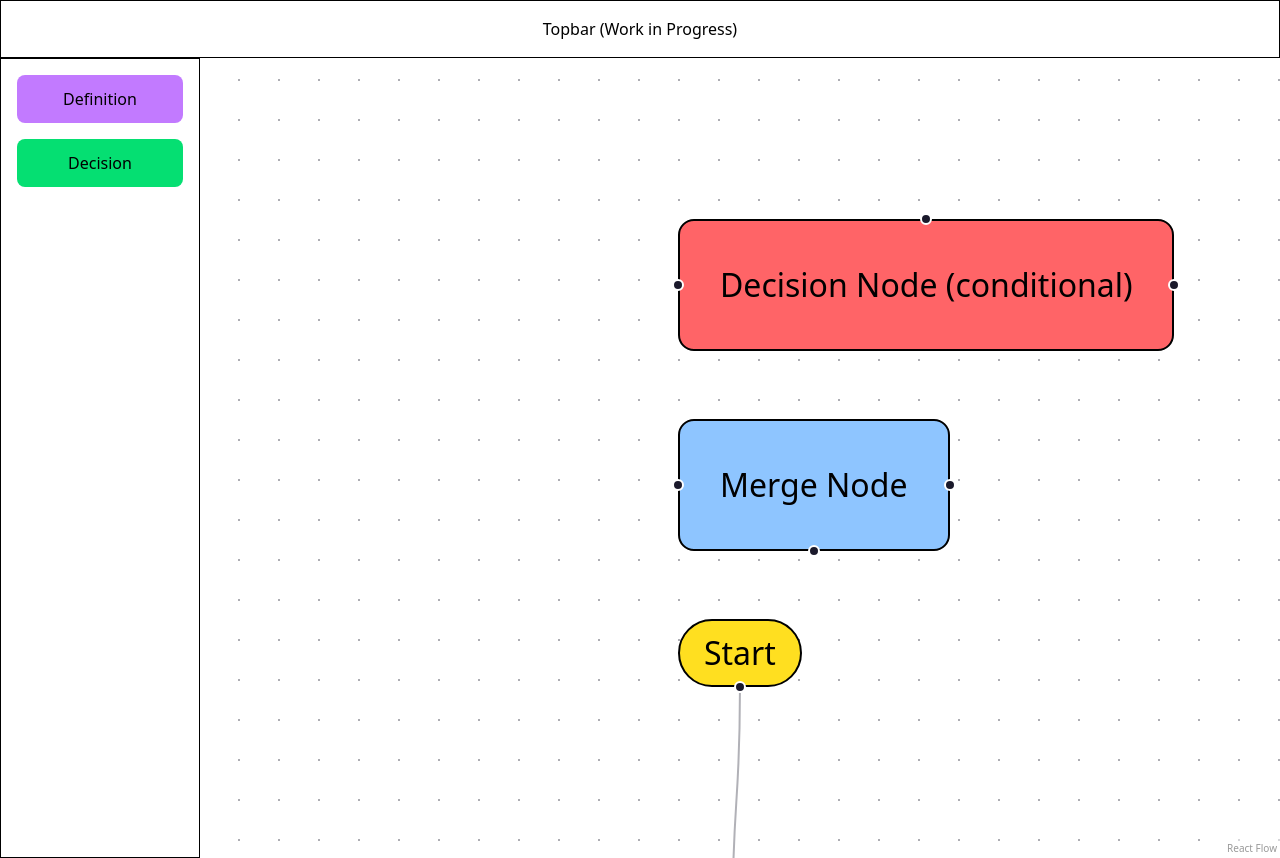
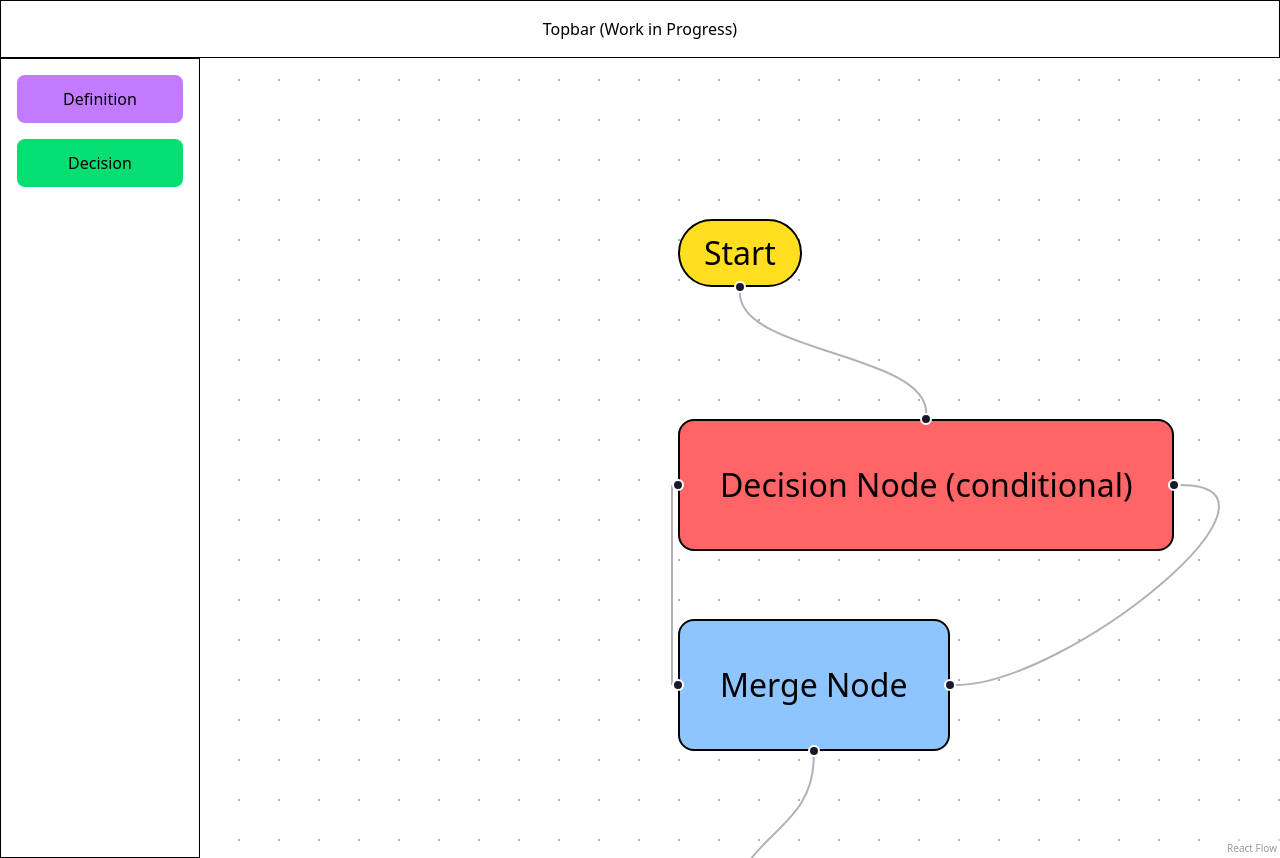
Before and after one commit to leoolivi/flowchart-editor, a React (Vite) app: page / in a window 1280 px wide. Both pictures are taken after a click on the button "Decision". Built offline with nearby package versions, Linux system fonts and the light colour scheme.

Commit message:
fix: fixed decision node rendering

```diff
--- a/src/App.tsx
+++ b/src/App.tsx
@@ -1,7 +1,7 @@
 import { useCallback, useEffect, useMemo, useRef, useState } from 'react';
 import { ReactFlow, addEdge, Background, useNodesState, useEdgesState, reconnectEdge } from '@xyflow/react';
 import '@xyflow/react/dist/style.css';
-import NodeGraph from './models/NodeGraph';
+import NodeGraph, { type FlowNode } from './models/NodeGraph';
 import { FlowNodeType } from './models/NodeGraph';
 import { Renderer } from './utility/NodeRenderer';
 import DefinitionNode from './components/DefinitionNode';
@@ -81,10 +81,29 @@ export default function App() {
       });
     } else {
       setNodeGraph((prevGraph) => {
-        const { decisionNode, mergeNode } = prevGraph.createEmptyDecisionNodeAndMerge();
+        const newNode: FlowNode = {
+          id: `node-${NodeGraph.incrementIdCounter()}`,
+          type: type,
+          position: { x: 250, y: 100 * prevGraph.nodes.length },
+          data: {
+            value: type.toString().charAt(0),
+            condition: '',
+            trueBranch: new NodeGraph([]),
+            falseBranch: new NodeGraph([]),
+          }
+        };
+
+        const newMergeNode: FlowNode = {
+          id: `node-${NodeGraph.incrementIdCounter()}`,
+          type: FlowNodeType.MERGE,
+          position: { x: 250, y: 100 * prevGraph.nodes.length },
+          data: {
+            value: "merge"
+          }
+        };
         const updatedGraph = new NodeGraph([...prevGraph.nodes]);
-        updatedGraph.addNodeAt(prevGraph.nodes.length - 2, decisionNode);
-        updatedGraph.addNodeAt(prevGraph.nodes.length - 1, mergeNode);
+        updatedGraph.addNodeAt(prevGraph.nodes.length -1, newNode);
+        updatedGraph.addNodeAt(prevGraph.nodes.length, newMergeNode);
         return updatedGraph;
       });
     }
--- a/src/components/MergeNode.tsx
+++ b/src/components/MergeNode.tsx
@@ -4,8 +4,8 @@ export default function MergeNode() {
   return (
     <div className="merge-block bg-blue-300 p-5 rounded-lg border">
       Merge Node
-      <Handle type="target" position={Position.Left} id="F" />
-      <Handle type="target" position={Position.Right} id="T" />
+      <Handle type="target" position={Position.Left} id="false" />
+      <Handle type="target" position={Position.Right} id="true" />
       <Handle type="source" position={Position.Bottom} />
     </div>
   )
--- a/src/models/NodeGraph.ts
+++ b/src/models/NodeGraph.ts
@@ -21,34 +21,20 @@ export default class NodeGraph {
     }
     createMergeNode(): FlowNode {
         const mergeNode: FlowNode = {
-            id: `node-${++NodeGraph.idCounter}`,
+            id: `node-${NodeGraph.incrementIdCounter()}`,
             type: FlowNodeType.MERGE,
             position: { x: 250, y: 100 * (this.nodes.length + 1) },
-            data: { value: 'Merge' }
+            data: { value: 'Merge' },
+            index: this.nodes.length
         };
         return mergeNode;
     }
 
-    createEmptyDecisionNodeAndMerge(): any {
-        const decisionNode: FlowNode = {
-            id: `node-${++NodeGraph.idCounter}`,
-            type: FlowNodeType.DECISION,
-            position: { x: 250, y: 100 * this.nodes.length },
-            data: {
-                value: 'Decision',
-                condition: '',
-                trueBranch: new NodeGraph([]),
-                falseBranch: new NodeGraph([])
-            }
-        };
-        return {decisionNode: decisionNode, mergeNode: this.createMergeNode()};
-    }
-
 
     addNode(node: FlowNode): NodeGraph {
-        node.id = `node-${++NodeGraph.idCounter}`;
+        node.id = `node-${NodeGraph.incrementIdCounter()}`;
         node.index = this.nodes.length;
-        this.nodes.push(node);
+        this.nodes.splice(this.nodes.length -1, 0, node);
         return this;
     }
 
@@ -81,7 +67,7 @@ export default class NodeGraph {
         return this.nodes[index];
     }
 
-    private updateIndices(): NodeGraph {
+    updateIndices(): NodeGraph {
         this.nodes.forEach((node, i) => {
             node.index = i;
         });
--- a/src/utility/NodeRenderer.ts
+++ b/src/utility/NodeRenderer.ts
@@ -10,12 +10,24 @@ class NodeRenderer {
         console.log("Rendering graph:", graph);
 
         graph.nodes.forEach((graphNode, index) => {
+            graphNode.index = index; // Ensure index is updated
 
-            if (graphNode.type != FlowNodeType.DECISION && graphNode.type != FlowNodeType.LOOP  && graphNode.type != FlowNodeType.MERGE) {
+            if (graphNode.type == FlowNodeType.DEFINITION || graphNode.type == FlowNodeType.START) {
                 // console.log("Processing node:", graphNode.type.toString().toLowerCase());
                 nodes.push({...graphNode, type: graphNode.type.toString().toLowerCase()});
 
-                if (index != 0 && index < nodes.length) {
+                if (index > 0 && index < nodes.length) {
+                    edges.push({id: `e${index}`, source: nodes.at(index - 1)!.id, target: graphNode.id})
+                }
+
+            } else if (graphNode.type == FlowNodeType.END) {
+                // console.log("Processing node:", graphNode.type.toString().toLowerCase());
+                nodes.push({...graphNode, type: graphNode.type.toString().toLowerCase()});
+
+                if (nodes.at(index - 1)!.type == FlowNodeType.MERGE) {
+                    console.log("Previous node is a merge node, connecting accordingly.");
+                    edges.push({id: `e${index}`, source: nodes.at(index - 1)!.id, target: graphNode.id})
+                } else {
                     edges.push({id: `e${index}`, source: nodes.at(index - 1)!.id, target: graphNode.id})
                 }
 
@@ -44,8 +56,6 @@ class NodeRenderer {
                     falseBranch.edges.forEach((edge) => edges.push(edge));
                 }
 
-
-
                 // Connect previous node to decision node
                 if (index > 0 && index < nodes.length) {
                     edges.push({id: `e${index}`, source: nodes.at(index - 1)!.id, target: graphNode.id})
@@ -53,11 +63,22 @@ class NodeRenderer {
             } else if (graphNode.type == FlowNodeType.MERGE) {
                 console.log("Processing merge node:", graphNode);
                 nodes.push({...graphNode, type: graphNode.type.toString().toLowerCase()});
-                // Connect previous node to merge node
-                if (index > 0 && index <= nodes.length) {
-                    edges.push({id: `e${index}`, source: graph.at(index - 1)!.data.trueBranch?.at(-1)?.id!, target: graphNode.id, targetHandle: "true"});
-                    edges.push({id: `e${index}-false`, source: graph.at(index - 1)!.data.falseBranch?.at(-1)?.id!, target: graphNode.id, targetHandle: "false"});
+
+                if (graph.at(index - 1)?.type == FlowNodeType.DECISION) {
+                    if (graph.at(index - 1)?.data!.trueBranch!.nodes!.length! > 0) {
+                        edges.push({id: `e${index}-true`, source: graph.at(index - 1)!.data!.trueBranch!.nodes!.at(-1)!.id, sourceHandle: "true", target: graphNode.id, targetHandle: 'true'})
+                    } else {
+                        edges.push({id: `e${index}-true`, source: graph.at(index - 1)!.id, sourceHandle: "true", target: graphNode.id, targetHandle: 'true' })
+                    }
+                    if (graph.at(index - 1)?.data!.falseBranch!.nodes!.length! > 0) {
+                        edges.push({id: `e${index}-false`, source: graph.at(index - 1)!.data!.falseBranch!.nodes!.at(-1)!.id, sourceHandle: "false", target: graphNode.id, targetHandle: 'false'})
+                    } else {
+                        edges.push({id: `e${index}-false`, source: graph.at(index - 1)!.id, sourceHandle: "false", target: graphNode.id, targetHandle: 'false'})
+                    }
                 }
+            } else {
+                console.warn("Unknown node type encountered:", graphNode.type);
+                edges.push({id: `e${index}`, source: nodes.at(index - 1)!.id, target: graphNode.id})
             }
         });
 
```
